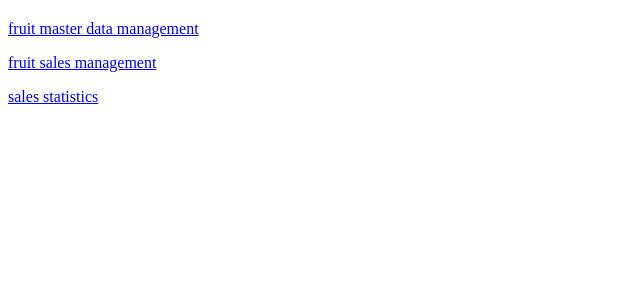
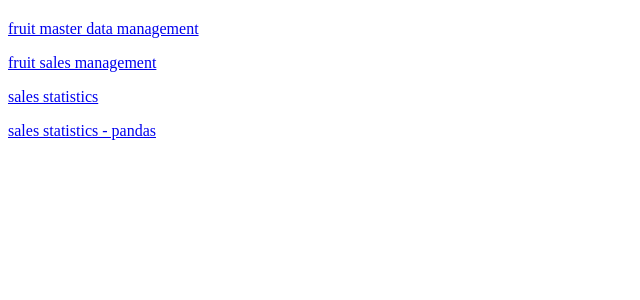
Before and after one commit to Czerny-F/fruitmarket, a Django app: page / in a window 1280 px wide. Shown: the part 145-445 px from the top of the page, without its empty margins (0-640 px from the left). Run offline with Django 3.2, Linux system fonts and the light colour scheme; the visitor is signed in with stand-in values (Sample User, id 1).

Commit message:
sales: link for pandas stats

```diff
--- a/fruitmarket/templates/core/index.html
+++ b/fruitmarket/templates/core/index.html
@@ -16,5 +16,8 @@
       <p class="link">
         <a href="{% url 'sales:stats:overview' %}">{% trans "sales statistics" %}</a>
       </p>
+      <p class="link">
+        <a href="{% url 'sales:stats:pandas' %}">{% trans "sales statistics - pandas" %}</a>
+      </p>
     </div>
 {% endblock %}
```
